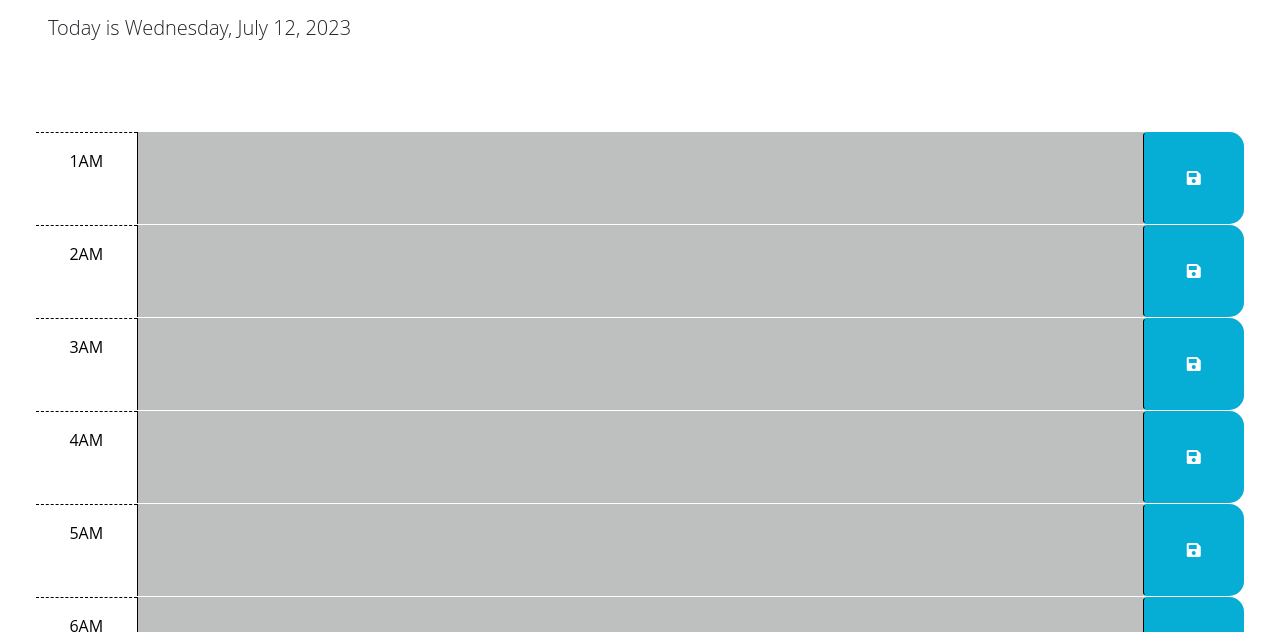
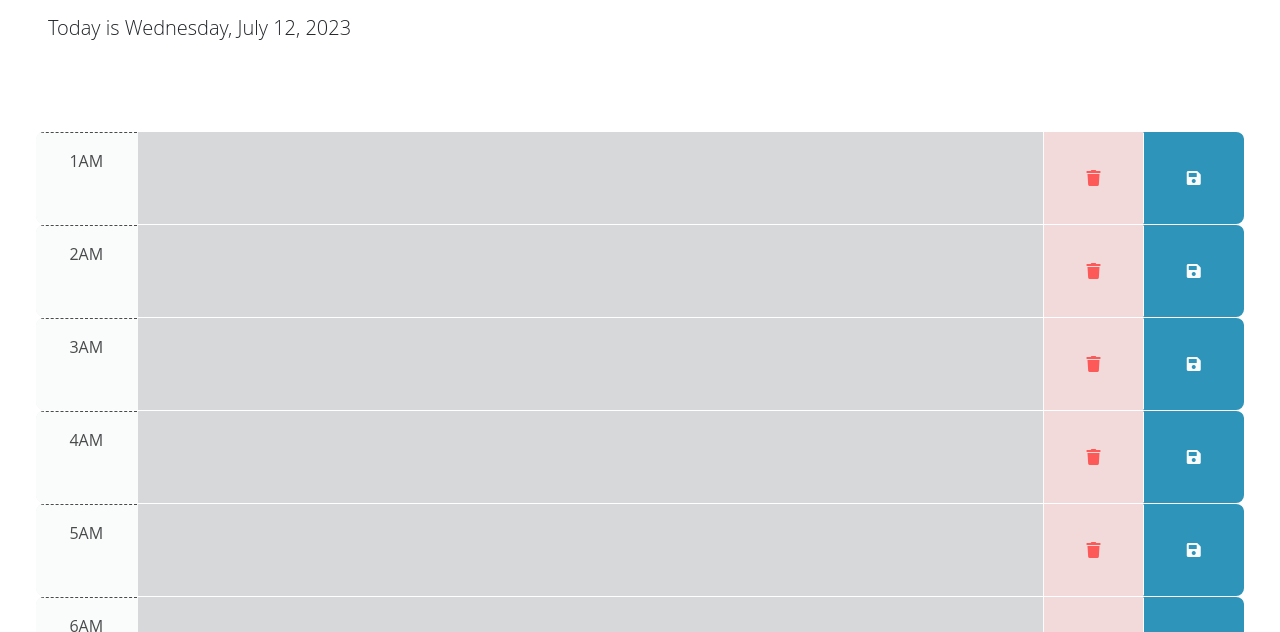
Before and after one commit to jsgunn22/day-planner, a plain HTML site: page index.html in a window 1280 px wide. Shown: the part 166-798 px from the top of the page. Drawn offline with nearby package versions, Linux system fonts and the light colour scheme.

Commit message:
adds css variabls and applies to styles

```diff
--- a/Assets/script.js
+++ b/Assets/script.js
@@ -78,8 +78,12 @@ $(function () {
     timeBlock.text(hourBlock);
     let textArea = $("<textarea>");
     hourRow.append(textArea);
-    textArea.addClass("col-8 col-md-10 description");
+    textArea.addClass("col-8 col-md-9 description");
     textArea.attr("rows", "3");
+    let deleteBtn = $("<button>");
+    hourRow.append(deleteBtn);
+    deleteBtn.addClass("delete-btn col-2 col-md-1");
+    deleteBtn.append('<i class="fas fa-trash" aria-hidden="true"></i>');
     let button = $("<button>");
     hourRow.append(button);
     button.addClass("btn saveBtn col-2 col-md-1");
@@ -166,8 +170,6 @@ $(function () {
       .children(".hour")
       .text()
       .slice(0, -2);
-    o(currentTime);
-    o(currentTimeBlock);
     if (currentTimeBlock == currentTime) {
       $(".time-line").css("opacity", "0.15");
     }
--- a/Assets/style.css
+++ b/Assets/style.css
@@ -53,9 +53,14 @@ textarea {
   border: none;
   resize: none;
   color: var(--success-900);
-  border-left: 1px solid black;
+  border-left: 1px solid var(--neutral-000);
   padding: 10px;
   font-weight: 600;
+}
+
+textarea:focus {
+  outline: none;
+  box-shadow: inset var(--card-shadow);
 }
 
 .description {
@@ -68,14 +73,16 @@ textarea {
 
 .row {
   border-top: 1px solid white;
-  background-color: #d3d3d3;
+  background-color: var(--neutral-200);
   position: relative;
+  border-radius: 8px;
+  overflow: hidden;
 }
 
 .hour {
-  background-color: #ffffff;
-  color: #000000;
-  border-top: 1px dashed #000000;
+  background-color: var(--neutral-000);
+  color: var(--neutral-900);
+  border-top: 1px dashed var(--neutral-900);
 }
 
 .past {
@@ -89,16 +96,31 @@ textarea {
 }
 
 .saveBtn {
-  border-left: 1px solid black;
-  border-top-right-radius: 15px;
-  border-bottom-right-radius: 15px;
-  background-color: #06aed5;
-  color: white;
+  border-left: 1px solid var(--neutral-000);
+  border-radius: 0;
+  background-color: var(--primary-500);
+  color: var(--neutral-000);
 }
 
-.saveBtn i:hover {
+.saveBtn:hover {
   font-size: 20px;
   transition: all 0.3s ease-in-out;
+  background-color: var(--primary-900);
+  color: var(--neutral-000);
+}
+
+.delete-btn {
+  border: none;
+  border-left: 1px solid var(--neutral-000);
+  background-color: var(--opacity-danger);
+  color: var(--danger-500);
+}
+
+.delete-btn:hover {
+  background-color: var(--danger-500);
+  color: var(--neutral-000);
+  transition: all 0.3s ease-in-out;
+  font-size: 20px;
 }
 
 .time-line {
@@ -107,7 +129,7 @@ textarea {
   width: 100%;
   margin: 0;
   border-top: dashed 2px purple;
-  z-index: 2;
+  z-index: 3;
   text-align: center;
 }
 
```
